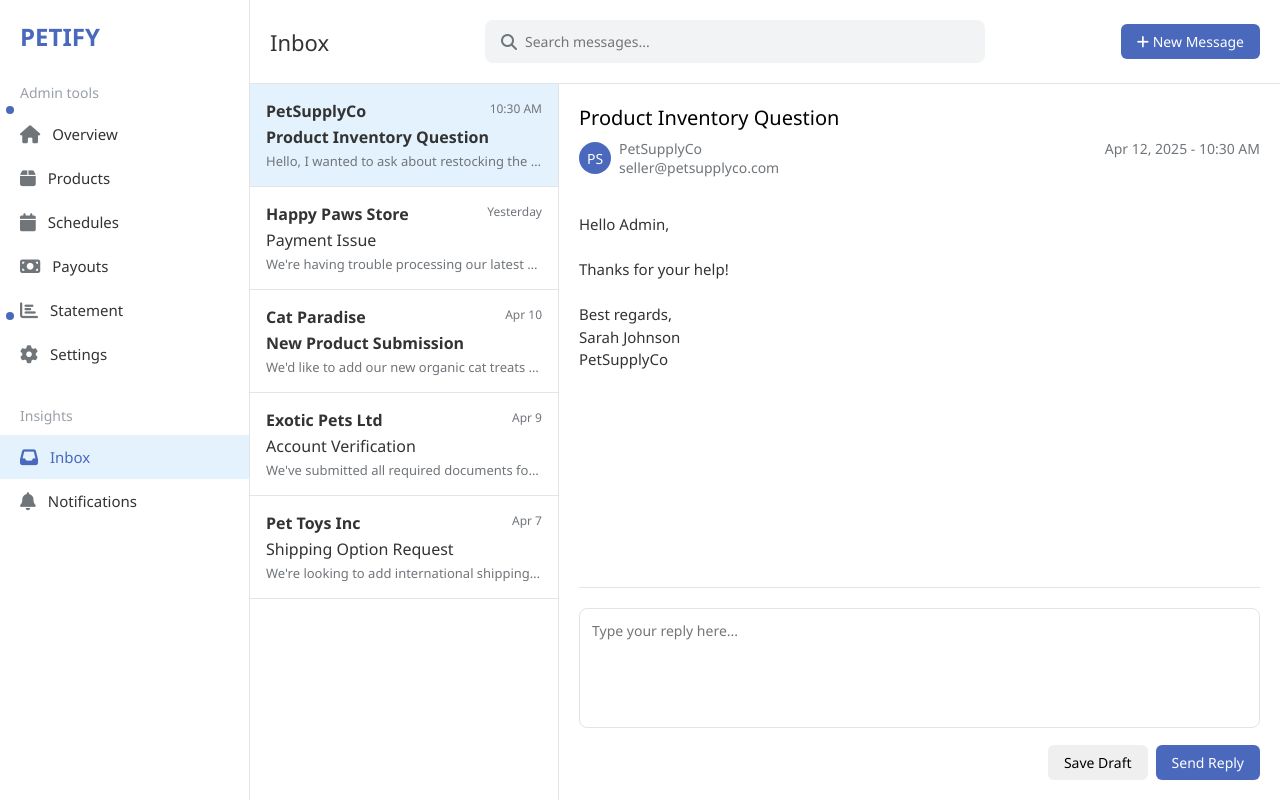
After one commit to reiliceee/SD3_Petify, a Java web app: page /inbox in a window 1280 px wide. The commit adds this page. Run offline with Spring Boot 4, a stand-in JSP engine, Linux system fonts and the light colour scheme.

Commit message:
ADDED FEATURE [Ram]
Added the initial inbox
and admin's Overview

```diff
--- a/src/main/java/com/arise/petify/controller/PetController.java
+++ b/src/main/java/com/arise/petify/controller/PetController.java
@@ -34,4 +34,17 @@
     public String profile() {
         return "profile"; // this will look for profile.html inside templates/
     }
+    @GetMapping("/overview")
+    public String adminOverview() {
+        return "overview"; // Loads overview.html
+    }
+
+    @GetMapping("/inbox")
+    public String inbox() {
+        return "inbox"; // Loads inbox.html
+    }
+
+
+
+
 }
--- /dev/null
+++ b/src/main/resources/static/profile.css/Inbox.css
@@ -0,0 +1,345 @@
+:root {
+    --primary-color: #4a69bd;
+    --primary-light: #e8f0fe;
+    --text-color: #333;
+    --border-color: #e1e4e8;
+    --hover-bg: #f6f8fa;
+    --active-bg: #e3f2fd;
+    --sidebar-width: 250px;
+}
+
+* {
+    margin: 0;
+    padding: 0;
+    box-sizing: border-box;
+    font-family: 'Segoe UI', Tahoma, Geneva, Verdana, sans-serif;
+}
+
+body {
+    display: flex;
+    min-height: 100vh;
+    background-color: #f9fafb;
+}
+
+/* Sidebar Styles */
+.sidebar {
+    width: var(--sidebar-width);
+    background-color: white;
+    border-right: 1px solid var(--border-color);
+    padding: 20px 0;
+    display: flex;
+    flex-direction: column;
+}
+
+.logo {
+    font-size: 24px;
+    font-weight: bold;
+    color: var(--primary-color);
+    padding: 0 20px 20px;
+}
+
+.menu-section {
+    margin-bottom: 20px;
+}
+
+.menu-title {
+    color: #9aa0a6;
+    font-size: 14px;
+    padding: 10px 20px;
+}
+
+.menu-item {
+    display: flex;
+    align-items: center;
+    padding: 12px 20px;
+    color: var(--text-color);
+    text-decoration: none;
+    font-size: 15px;
+    cursor: pointer;
+}
+
+.menu-item:hover {
+    background-color: var(--hover-bg);
+}
+
+.menu-item.active {
+    background-color: var(--active-bg);
+    color: var(--primary-color);
+}
+
+.menu-item i {
+    margin-right: 12px;
+    font-size: 18px;
+    color: #70757a;
+}
+
+.menu-item.active i {
+    color: var(--primary-color);
+}
+
+/* Main Content Styles */
+.main-content {
+    flex: 1;
+    display: flex;
+    flex-direction: column;
+}
+
+.content-header {
+    padding: 20px;
+    border-bottom: 1px solid var(--border-color);
+    background-color: white;
+    display: flex;
+    justify-content: space-between;
+    align-items: center;
+}
+
+.content-header h1 {
+    font-size: 22px;
+    font-weight: 500;
+    color: var(--text-color);
+}
+
+.search-bar {
+    display: flex;
+    align-items: center;
+    background-color: #f1f3f4;
+    border-radius: 8px;
+    padding: 8px 16px;
+    margin-left: 20px;
+    flex: 1;
+    max-width: 500px;
+}
+
+.search-bar input {
+    border: none;
+    background: transparent;
+    flex: 1;
+    font-size: 14px;
+    outline: none;
+    padding: 4px 8px;
+}
+
+.search-bar i {
+    color: #70757a;
+}
+
+.header-actions {
+    display: flex;
+    gap: 12px;
+}
+
+.btn {
+    padding: 8px 16px;
+    border-radius: 6px;
+    font-size: 14px;
+    cursor: pointer;
+    border: none;
+}
+
+.btn-primary {
+    background-color: var(--primary-color);
+    color: white;
+}
+
+/* Inbox Content Styles */
+.inbox-container {
+    display: flex;
+    flex: 1;
+}
+
+.message-list {
+    width: 30%;
+    border-right: 1px solid var(--border-color);
+    background-color: white;
+    overflow-y: auto;
+    list-style-type: none;
+}
+
+.message-item {
+    padding: 16px;
+    border-bottom: 1px solid var(--border-color);
+    cursor: pointer;
+    transition: background-color 0.2s;
+}
+
+.message-item:hover {
+    background-color: var(--hover-bg);
+}
+
+.message-item.active {
+    background-color: var(--active-bg);
+}
+
+.message-header {
+    display: flex;
+    justify-content: space-between;
+    margin-bottom: 4px;
+}
+
+.message-sender {
+    font-weight: 600;
+    color: var(--text-color);
+}
+
+.message-time {
+    font-size: 12px;
+    color: #70757a;
+}
+
+.message-subject {
+    font-weight: 500;
+    margin-bottom: 4px;
+    color: var(--text-color);
+}
+
+.message-preview {
+    font-size: 13px;
+    color: #70757a;
+    white-space: nowrap;
+    overflow: hidden;
+    text-overflow: ellipsis;
+}
+
+.message-item.unread .message-sender,
+.message-item.unread .message-subject {
+    font-weight: 700;
+}
+
+.message-item.unread::before {
+    content: '';
+    display: inline-block;
+    width: 8px;
+    height: 8px;
+    background-color: var(--primary-color);
+    border-radius: 50%;
+    position: absolute;
+    left: 6px;
+    margin-top: 6px;
+}
+
+.message-detail {
+    flex: 1;
+    padding: 20px;
+    overflow-y: auto;
+    background-color: white;
+    display: flex;
+    flex-direction: column;
+}
+
+.detail-header {
+    margin-bottom: 20px;
+}
+
+.detail-subject {
+    font-size: 20px;
+    font-weight: 500;
+    margin-bottom: 8px;
+}
+
+.detail-meta {
+    display: flex;
+    justify-content: space-between;
+    color: #70757a;
+    font-size: 14px;
+    margin-bottom: 16px;
+}
+
+.detail-sender {
+    display: flex;
+    align-items: center;
+}
+
+.sender-avatar {
+    width: 32px;
+    height: 32px;
+    border-radius: 50%;
+    background-color: var(--primary-color);
+    color: white;
+    display: flex;
+    align-items: center;
+    justify-content: center;
+    margin-right: 8px;
+    font-weight: 500;
+}
+
+.detail-content {
+    font-size: 15px;
+    line-height: 1.5;
+    color: var(--text-color);
+    margin-bottom: 20px;
+    flex: 1;
+}
+
+.reply-box {
+    border-top: 1px solid var(--border-color);
+    padding-top: 20px;
+}
+
+.reply-box textarea {
+    width: 100%;
+    min-height: 120px;
+    padding: 12px;
+    border: 1px solid var(--border-color);
+    border-radius: 8px;
+    resize: none;
+    font-size: 14px;
+    margin-bottom: 12px;
+}
+
+.reply-actions {
+    display: flex;
+    justify-content: flex-end;
+    gap: 8px;
+}
+
+/* Status indicators */
+.status-indicator {
+    display: inline-block;
+    width: 10px;
+    height: 10px;
+    border-radius: 50%;
+    margin-right: 6px;
+}
+
+.status-new {
+    background-color: #4caf50;
+}
+
+.status-pending {
+    background-color: #ff9800;
+}
+
+.status-resolved {
+    background-color: #9e9e9e;
+}
+
+/* Empty state */
+.empty-state {
+    display: flex;
+    flex-direction: column;
+    align-items: center;
+    justify-content: center;
+    height: 100%;
+    color: #70757a;
+    text-align: center;
+    padding: 20px;
+}
+
+.empty-state i {
+    font-size: 64px;
+    margin-bottom: 16px;
+    color: #d1d5db;
+}
+
+@media (max-width: 992px) {
+    .inbox-container {
+        flex-direction: column;
+    }
+
+    .message-list {
+        width: 100%;
+        height: 300px;
+        border-right: none;
+        border-bottom: 1px solid var(--border-color);
+    }
+}
--- /dev/null
+++ b/src/main/resources/templates/Inbox.html
@@ -0,0 +1,150 @@
+<!DOCTYPE html>
+<html lang="en">
+<head>
+    <meta charset="UTF-8">
+    <meta name="viewport" content="width=device-width, initial-scale=1.0">
+    <title>PETIFY - Admin Inbox</title>
+    <!-- Link to external CSS -->
+    <link rel="stylesheet" href="/profile.css/Inbox.css">
+    <!-- Font Awesome for icons -->
+    <link rel="stylesheet" href="https://cdnjs.cloudflare.com/ajax/libs/font-awesome/6.4.0/css/all.min.css">
+</head>
+<body>
+    <!-- Sidebar Navigation -->
+    <div class="sidebar">
+        <div class="logo">PETIFY</div>
+        <div class="menu-section">
+            <div class="menu-title">Admin tools</div>
+            <a href="#" class="menu-item">
+                <i class="fas fa-home"></i>
+                Overview
+            </a>
+            <a href="#" class="menu-item">
+                <i class="fas fa-box"></i>
+                Products
+            </a>
+            <a href="#" class="menu-item">
+                <i class="fas fa-calendar"></i>
+                Schedules
+            </a>
+            <a href="#" class="menu-item">
+                <i class="fas fa-money-bill"></i>
+                Payouts
+            </a>
+            <a href="#" class="menu-item">
+                <i class="fas fa-chart-bar"></i>
+                Statement
+            </a>
+            <a href="#" class="menu-item">
+                <i class="fas fa-cog"></i>
+                Settings
+            </a>
+        </div>
+        <div class="menu-section">
+            <div class="menu-title">Insights</div>
+            <a href="#" class="menu-item active">
+                <i class="fas fa-inbox"></i>
+                Inbox
+            </a>
+            <a href="#" class="menu-item">
+                <i class="fas fa-bell"></i>
+                Notifications
+            </a>
+        </div>
+    </div>
+
+    <!-- Main Content Area -->
+    <div class="main-content">
+        <div class="content-header">
+            <h1>Inbox</h1>
+            <div class="search-bar">
+                <i class="fas fa-search"></i>
+                <input type="text" placeholder="Search messages...">
+            </div>
+            <div class="header-actions">
+                <button class="btn btn-primary">
+                    <i class="fas fa-plus"></i> New Message
+                </button>
+            </div>
+        </div>
+
+        <div class="inbox-container">
+            <!-- Message List -->
+            <div class="message-list">
+                <div class="message-item unread active">
+                    <div class="message-header">
+                        <span class="message-sender">PetSupplyCo</span>
+                        <span class="message-time">10:30 AM</span>
+                    </div>
+                    <div class="message-subject">Product Inventory Question</div>
+                    <div class="message-preview">Hello, I wanted to ask about restocking the premium dog food...</div>
+                </div>
+                <div class="message-item">
+                    <div class="message-header">
+                        <span class="message-sender">Happy Paws Store</span>
+                        <span class="message-time">Yesterday</span>
+                    </div>
+                    <div class="message-subject">Payment Issue</div>
+                    <div class="message-preview">We're having trouble processing our latest payment for...</div>
+                </div>
+                <div class="message-item unread">
+                    <div class="message-header">
+                        <span class="message-sender">Cat Paradise</span>
+                        <span class="message-time">Apr 10</span>
+                    </div>
+                    <div class="message-subject">New Product Submission</div>
+                    <div class="message-preview">We'd like to add our new organic cat treats to the marketplace...</div>
+                </div>
+                <div class="message-item">
+                    <div class="message-header">
+                        <span class="message-sender">Exotic Pets Ltd</span>
+                        <span class="message-time">Apr 9</span>
+                    </div>
+                    <div class="message-subject">Account Verification</div>
+                    <div class="message-preview">We've submitted all required documents for verification but...</div>
+                </div>
+                <div class="message-item">
+                    <div class="message-header">
+                        <span class="message-sender">Pet Toys Inc</span>
+                        <span class="message-time">Apr 7</span>
+                    </div>
+                    <div class="message-subject">Shipping Option Request</div>
+                    <div class="message-preview">We're looking to add international shipping to our products...</div>
+                </div>
+            </div>
+
+            <!-- Message Detail -->
+            <div class="message-detail">
+                <div class="detail-header">
+                    <div class="detail-subject">Product Inventory Question</div>
+                    <div class="detail-meta">
+                        <div class="detail-sender">
+                            <div class="sender-avatar">PS</div>
+                            <div>
+                                <div>PetSupplyCo</div>
+                                <div>seller@petsupplyco.com</div>
+                            </div>
+                        </div>
+                        <div class="detail-time">Apr 12, 2025 - 10:30 AM</div>
+                    </div>
+                </div>
+                <div class="detail-content">
+                    <p>Hello Admin,</p>
+                    <br>
+
+                    <p>Thanks for your help!</p>
+                    <br>
+                    <p>Best regards,<br>Sarah Johnson<br>PetSupplyCo</p>
+                </div>
+                <div class="reply-box">
+                    <textarea placeholder="Type your reply here..."></textarea>
+                    <div class="reply-actions">
+                        <button class="btn">Save Draft</button>
+                        <button class="btn btn-primary">Send Reply</button>
+                    </div>
+                </div>
+            </div>
+        </div>
+    </div>
+</body>
+</html>
--- a/src/main/resources/templates/profile.html
+++ b/src/main/resources/templates/profile.html
@@ -27,7 +27,7 @@
         <ul class="nav-list">
           <li><a href="#"><span>📥</span> Inbox</a></li>
           <li><a href="#"><span>🔔</span> Notifications</a></li>
-          <li><a href="#"><span>💬</span> Comments</a></li>
+
         </ul>
       </div>
     </aside>
```
Also changed, not shown: src/main/resources/static/profile.css/Overview.css (added, +104 -0 lines), src/main/resources/templates/Overview.html (added, +71 -0 lines).
